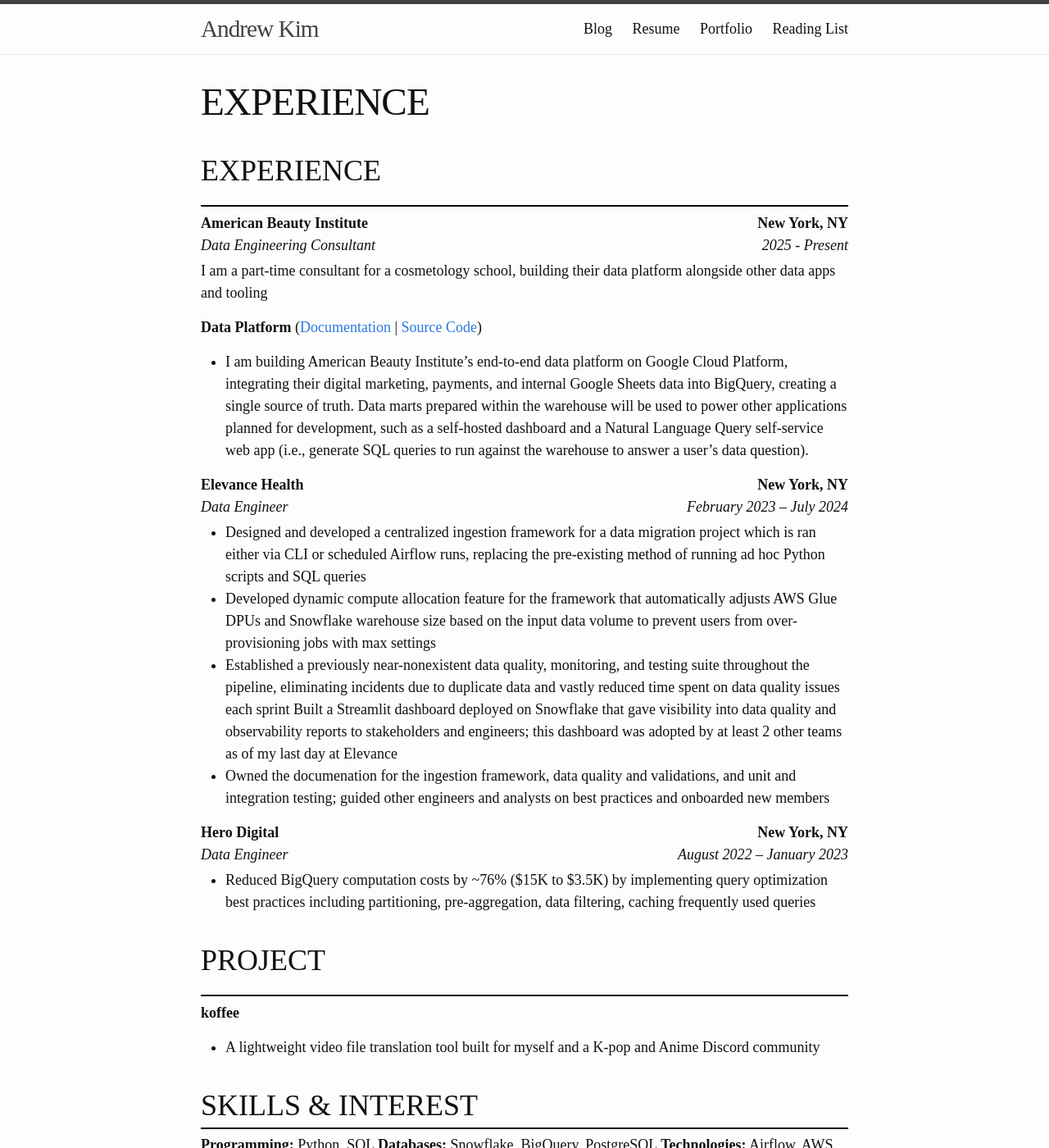
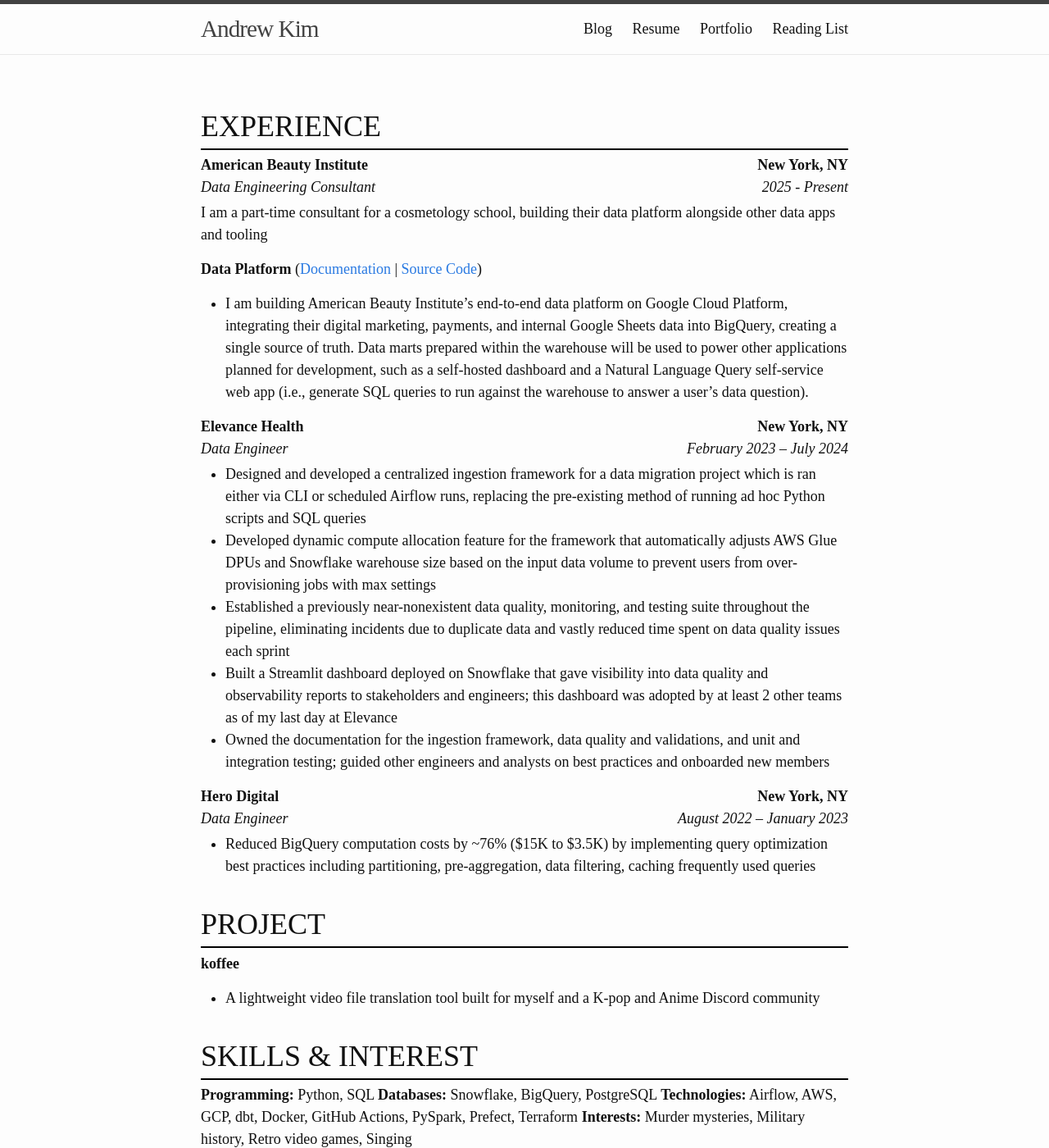
Before and after one commit to andrewwkimm/andrewwkimm.github.io, a Jekyll site: the page built from resume/resume.md, in a window 1280 px wide and 1400 px high. Shown: the whole window at 82% size. Built offline with Jekyll 4.4.1, drawn with Linux system fonts in a browser that asks for light colours; our own code applies the rules of GitHub Pages for plain Markdown files.

Commit message:
Apply header underline to all sections

```diff
--- a/resume/resume.md
+++ b/resume/resume.md
@@ -3,8 +3,8 @@
 permalink: /resume/
 ---
 
-## EXPERIENCE
-<hr style="margin-top: 0.2em; margin-bottom: 0.4em; border: 1px solid black;">
+<h2 style="margin-bottom: 0em;">EXPERIENCE</h2>
+<hr style="margin-top: 0em; margin-bottom: 0.3em; border: 1px solid black;">
 
 <p style="margin-bottom: 4px;">
     <span style="float:left;"><strong>American Beauty Institute</strong></span>
@@ -27,8 +27,8 @@
 - Designed and developed a centralized ingestion framework for a data migration project which is ran either via CLI or scheduled Airflow runs, replacing the pre-existing method of running ad hoc Python scripts and SQL queries
 - Developed dynamic compute allocation feature for the framework that automatically adjusts AWS Glue DPUs and Snowflake warehouse size based on the input data volume to prevent users from over-provisioning jobs with max settings
 - Established a previously near-nonexistent data quality, monitoring, and testing suite throughout the pipeline, eliminating incidents due to duplicate data and vastly reduced time spent on data quality issues each sprint
-Built a Streamlit dashboard deployed on Snowflake that gave visibility into data quality and observability reports to stakeholders and engineers; this dashboard was adopted by at least 2 other teams as of my last day at Elevance
-- Owned the documenation for the ingestion framework, data quality and validations, and unit and integration testing; guided other engineers and analysts on best practices and onboarded new members
+- Built a Streamlit dashboard deployed on Snowflake that gave visibility into data quality and observability reports to stakeholders and engineers; this dashboard was adopted by at least 2 other teams as of my last day at Elevance
+- Owned the documentation for the ingestion framework, data quality and validations, and unit and integration testing; guided other engineers and analysts on best practices and onboarded new members
 
 <p style="margin-bottom: 4px;">
     <span style="float:left;"><strong>Hero Digital</strong></span>
@@ -38,8 +38,8 @@
 </p>
 - Reduced BigQuery computation costs by ~76% ($15K to $3.5K) by implementing query optimization best practices including partitioning, pre-aggregation, data filtering, caching frequently used queries
 
-## PROJECT
-<hr style="margin-top: 0.2em; margin-bottom: 0.4em; border: 1px solid black;">
+<h2 style="margin-bottom: 0em;">PROJECT</h2>
+<hr style="margin-top: 0em; margin-bottom: 0.3em; border: 1px solid black;">
 
 **koffee**
 - A lightweight video file translation tool built for myself and a K-pop and Anime Discord community
@@ -52,8 +52,8 @@
 **Technologies:** Airflow, AWS, GCP, dbt, Docker, GitHub Actions, PySpark, Prefect, Terraform
 **Interests:** Murder mysteries, Military history, Retro video games, Singing
 
-## EDUCATION
-<hr style="margin-top: 0.2em; margin-bottom: 0.4em; border: 1px solid black;">
+<h2 style="margin-bottom: 0em;">EDUCATION</h2>
+<hr style="margin-top: 0em; margin-bottom: 0.3em; border: 1px solid black;">
 
 <p style="margin-bottom: 16px;">
     <span style="float:left;"><strong>Baruch College</strong></span>
@@ -62,8 +62,8 @@
     <span style="float:right;"><em>January 2021</em></span><br>
 </p>
 
-## Other
-<hr style="margin-top: 0.2em; margin-bottom: 0.4em; border: 1px solid black;">
+<h2 style="margin-bottom: 0em;">OTHER</h2>
+<hr style="margin-top: 0em; margin-bottom: 0.3em; border: 1px solid black;">
 
 <p style="margin-bottom: 4px;">
     <span style="float:left;"><strong>At The Table</strong></span>
```
